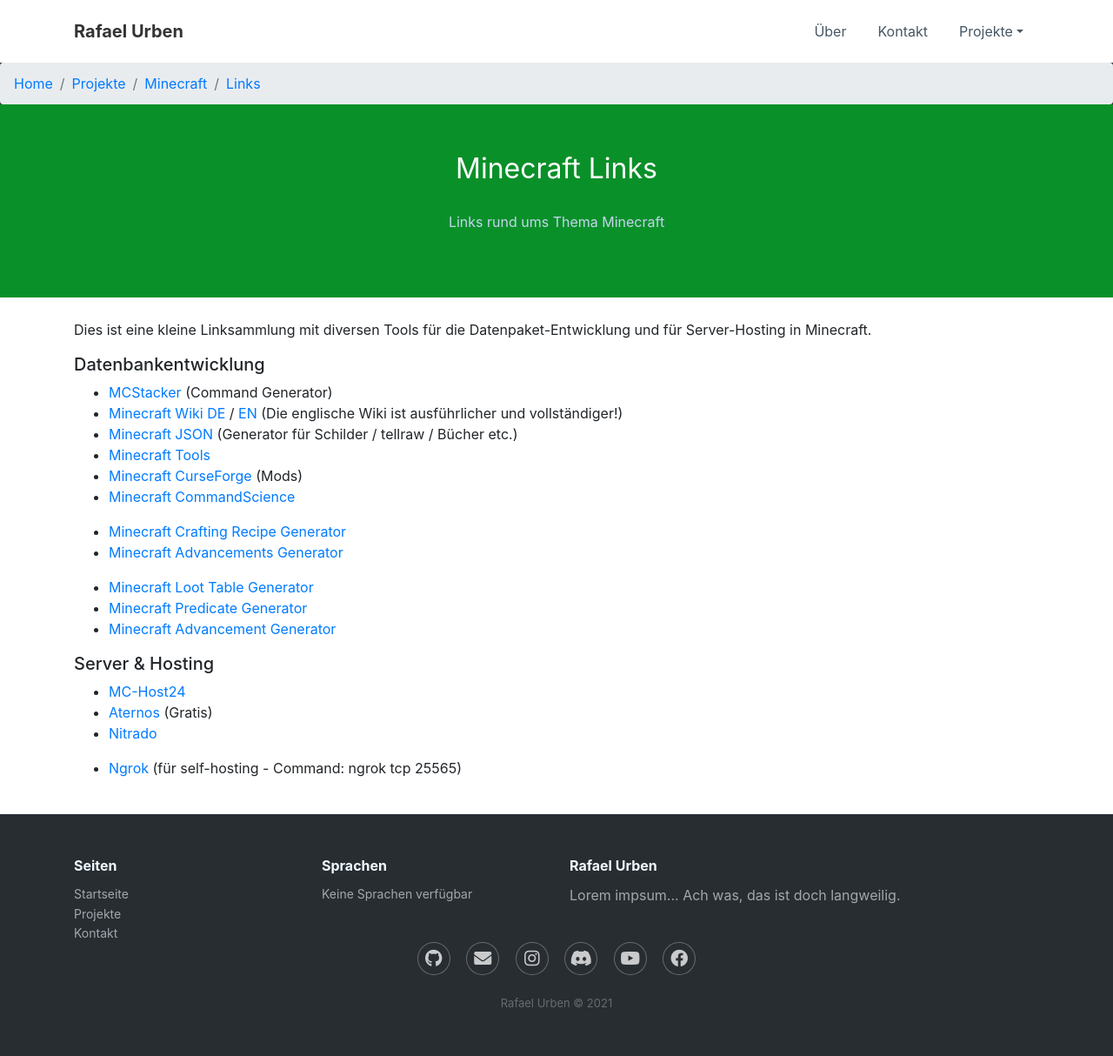
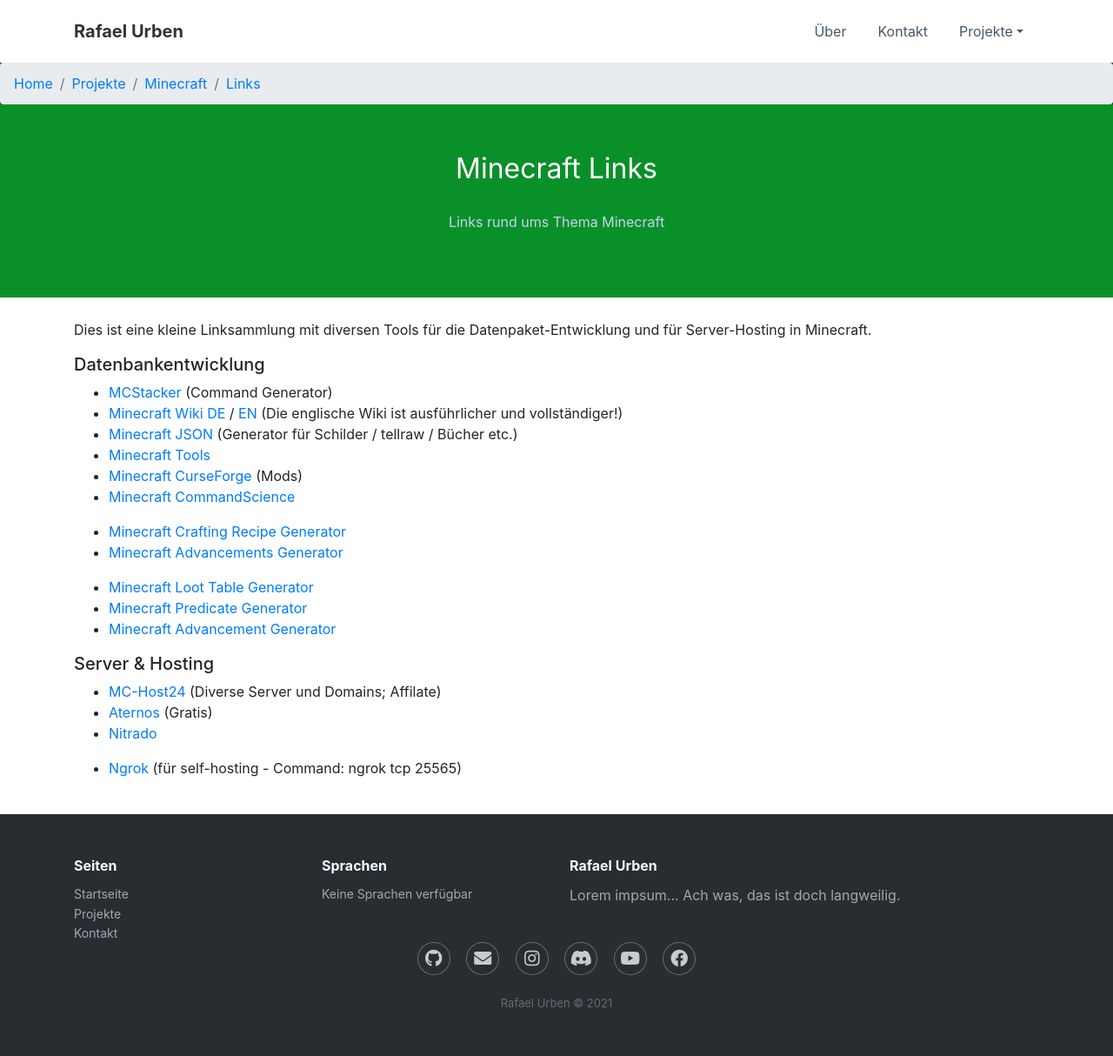
Before and after one commit to rafaelurben/rafaelurben.github.io, a Jekyll site: the page built from de/projects/minecraft/links.md, in a window 1280 px wide. Shown: the whole page at 87% size. Built offline with Jekyll 4.4.1, drawn with Linux system fonts in a browser that asks for light colours; nearby versions of some CDN libraries.

Commit message:
Update links.md

```diff
--- a/de/projects/minecraft/links.md
+++ b/de/projects/minecraft/links.md
@@ -24,7 +24,7 @@
 
 ##### Server & Hosting
 
-- [MC-Host24](https://mc-host24.de/)
+- [MC-Host24](https://mc-host24.de/cmp/153464) (Diverse Server und Domains; Affilate)
 - [Aternos](https://aternos.org/server/) (Gratis)
 - [Nitrado](https://server.nitrado.net/deu/gameserver-mieten)
 
```
